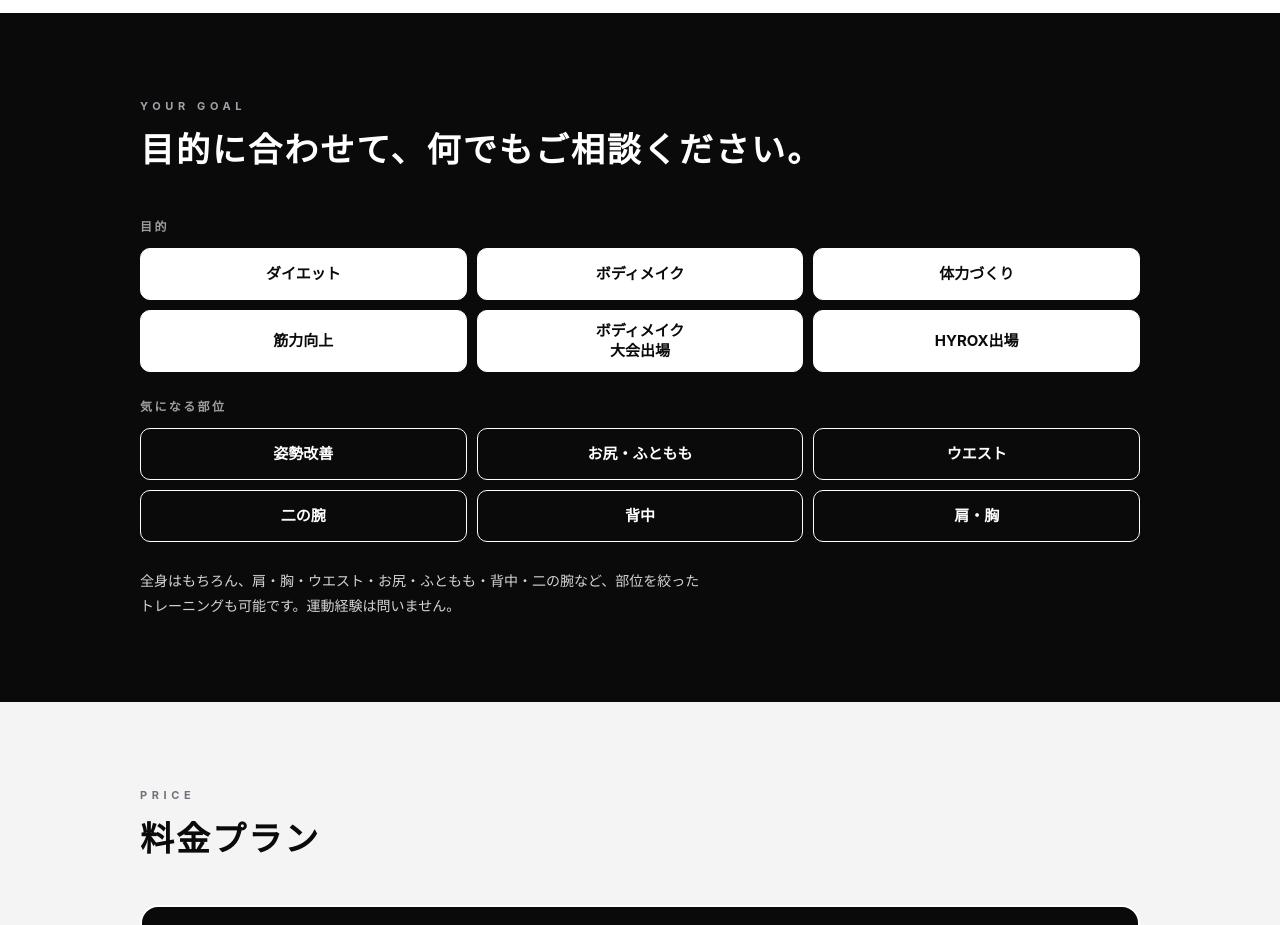
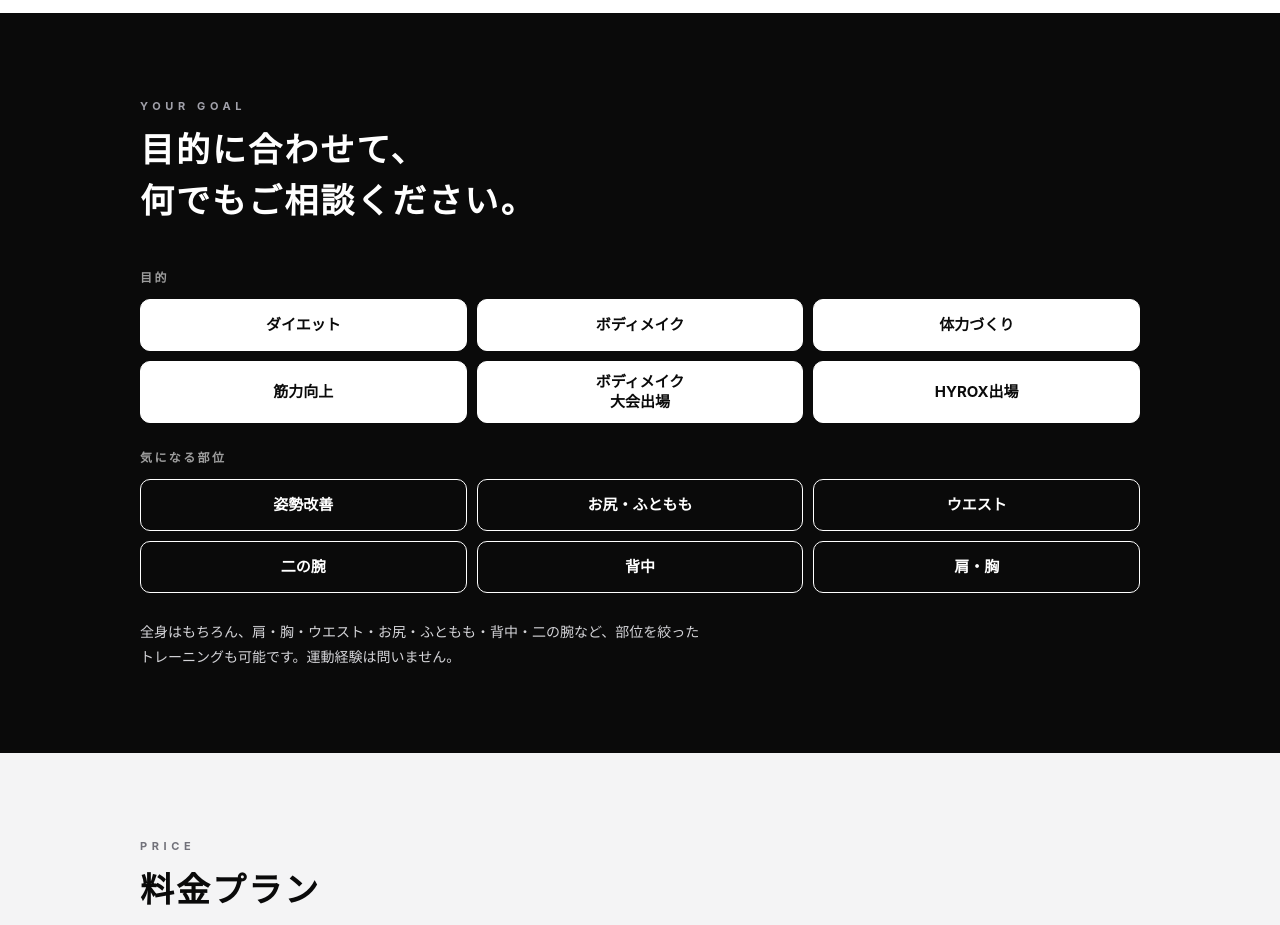
Before and after one commit to kataokadesu/komatsu-gym, a plain HTML site: page lp/index.html in a window 1280 px wide. Shown: the part 1860-2785 px from the top of the page. Drawn offline with Linux system fonts and the light colour scheme.

Commit message:
fix: LP目的セクションの見出しを「何でも」から改行
Co-Authored-By: Claude Opus 5.5 <noreply@anthropic.com>

```diff
--- a/lp/index.html
+++ b/lp/index.html
@@ -271,7 +271,7 @@
   <div class="wrap">
     <div class="sec-head">
       <div class="en">YOUR GOAL</div>
-      <h2>目的に合わせて、何でもご相談ください。</h2>
+      <h2>目的に合わせて、<br>何でもご相談ください。</h2>
     </div>
     <p class="goal-label">目的</p>
     <div class="goals">
```
